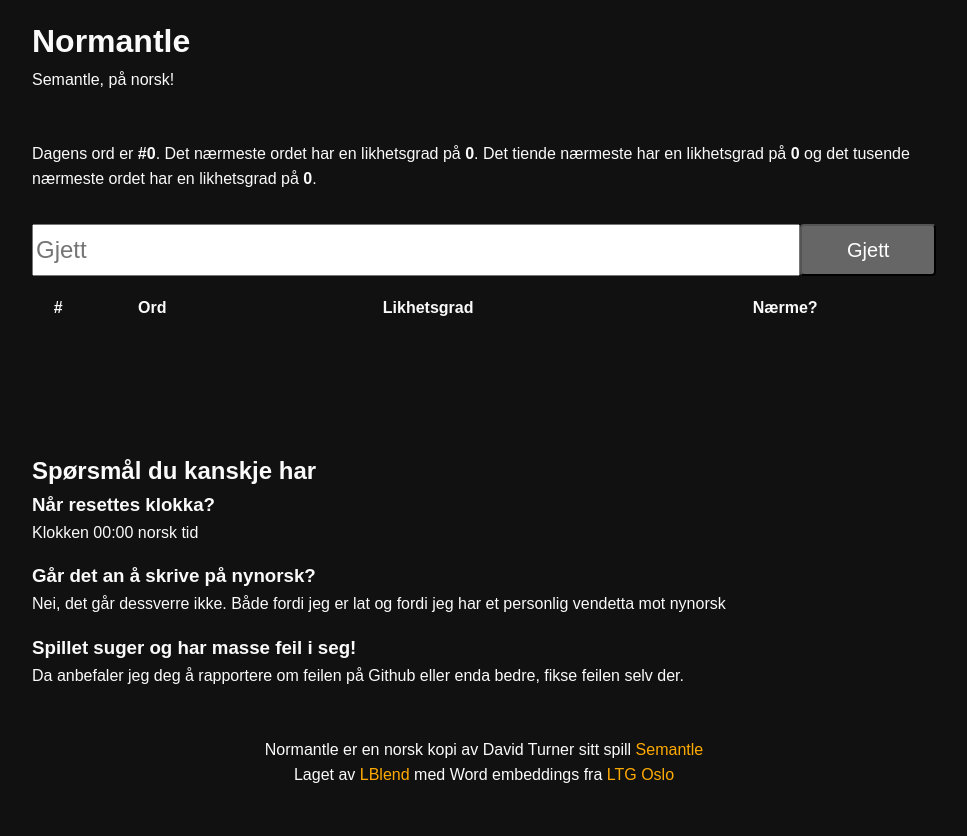
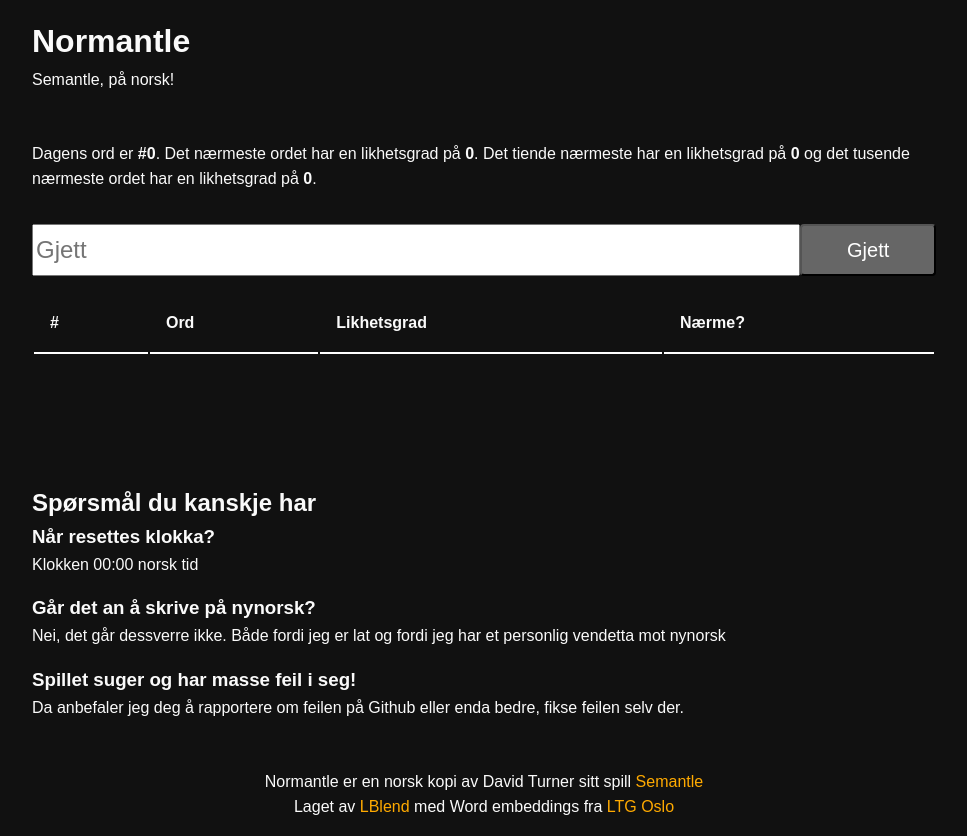
Before and after one commit to LBlend/normantle-frontend, a Svelte app: page / in a window 1280 px wide. Shown: the whole page, without its empty margins (156-1123 px from the left). Before the commit the page ends 804 px from the top, so only its background shows below. Built offline with nearby package versions, Linux system fonts and the light colour scheme.

Commit message:
add padding to table header, left align

```diff
--- a/src/Result.svelte
+++ b/src/Result.svelte
@@ -20,8 +20,11 @@
 </table>
 
 <style>
-    td {
-        text-align: center;
+    td, th {
         padding: 1rem;
     }
+    th {
+        border-bottom: 2px solid white;
+        text-align: left;
+    }
 </style>
```
